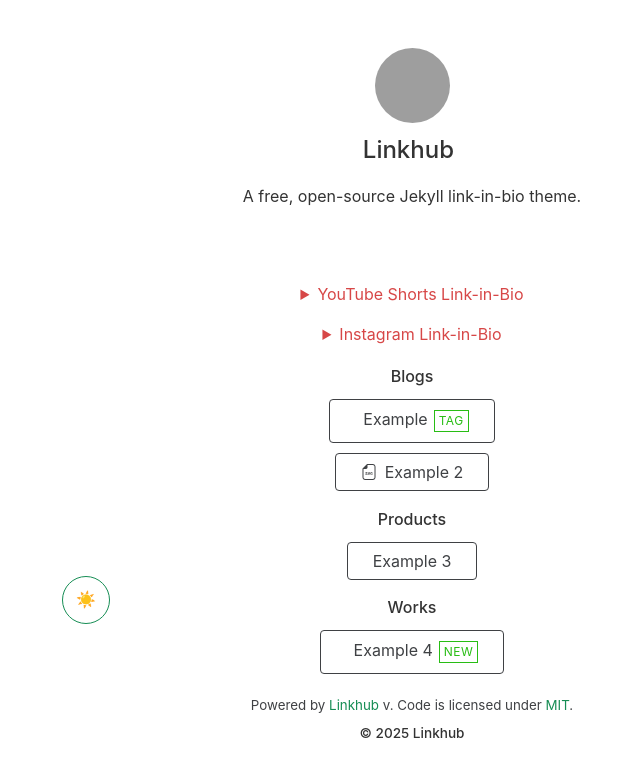
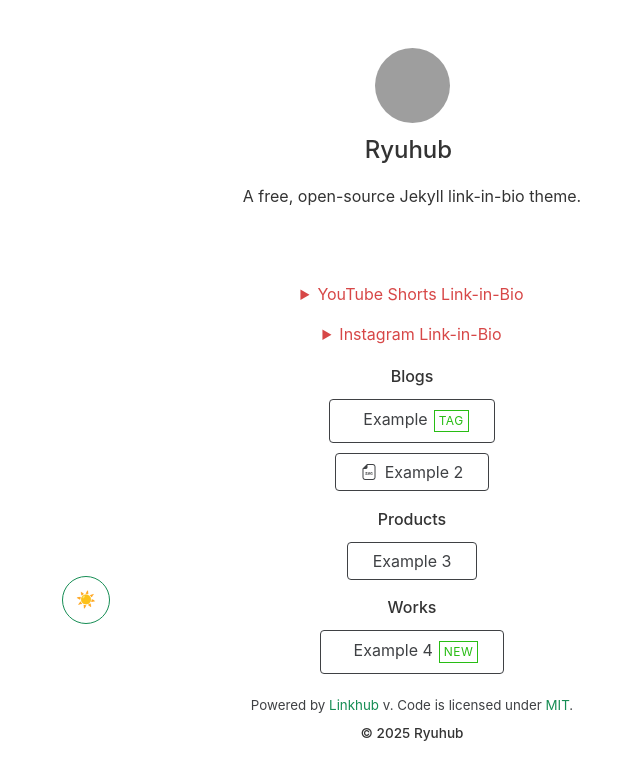
Before and after one commit to KingRyuu/Ryu, a Jekyll site: the page built from index.html, in a window 1280 px wide, cut to the strip 0-948 px from the top of the page. Shown: the top 780 px of the strip, without its empty margins (228-868 px from the left). Built offline with Jekyll 4.4.1, drawn with Linux system fonts in a browser that asks for light colours; nearby versions of some CDN libraries; grey boxes are pictures that could not be loaded.

Commit message:
Update _config.yml

```diff
--- a/_config.yml
+++ b/_config.yml
@@ -2,7 +2,7 @@
 theme: linkhub-jekyll-theme
 
 # Site Configuration
-name: Linkhub  # Name of your website
+name: Ryuhub  # Name of your website
 tagline: Links  # Set your preferred page title
 description: A free, open-source Jekyll link-in-bio theme.  # Also used as a meta description
 favicon:
```
